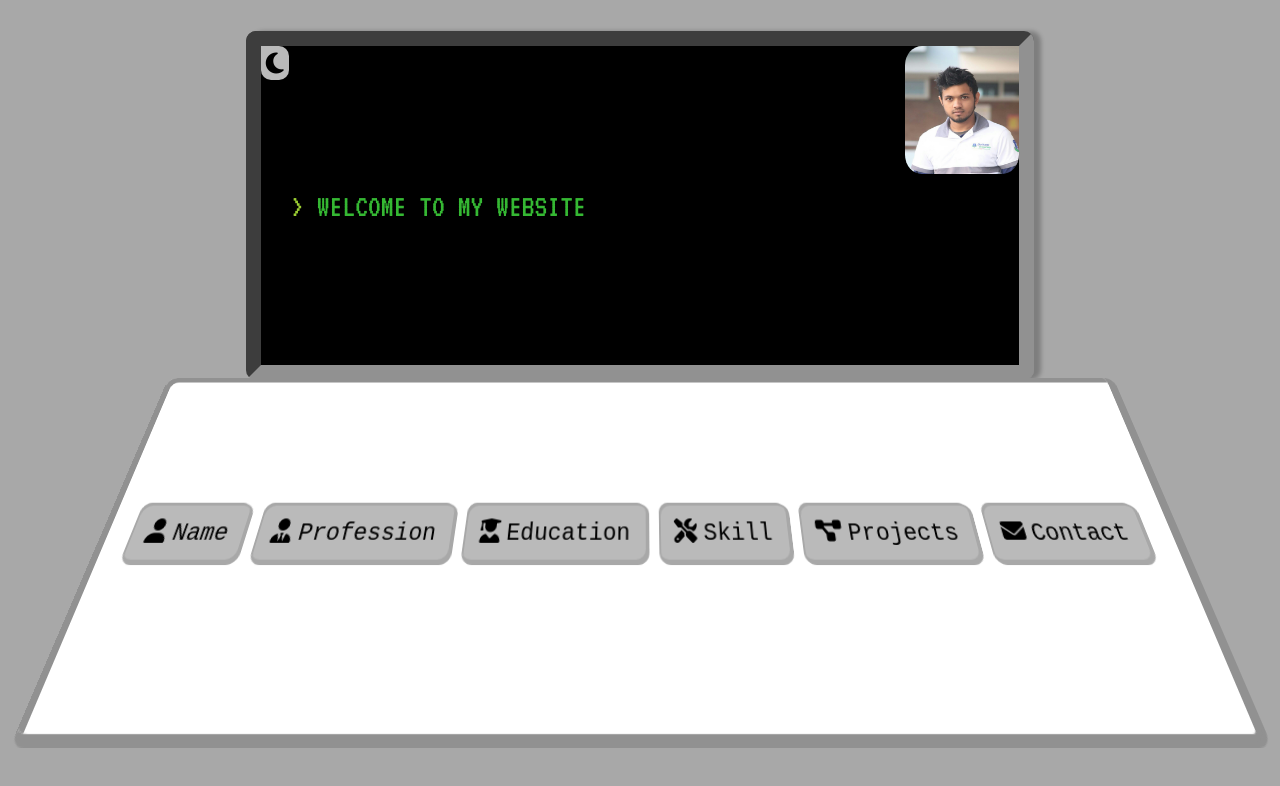
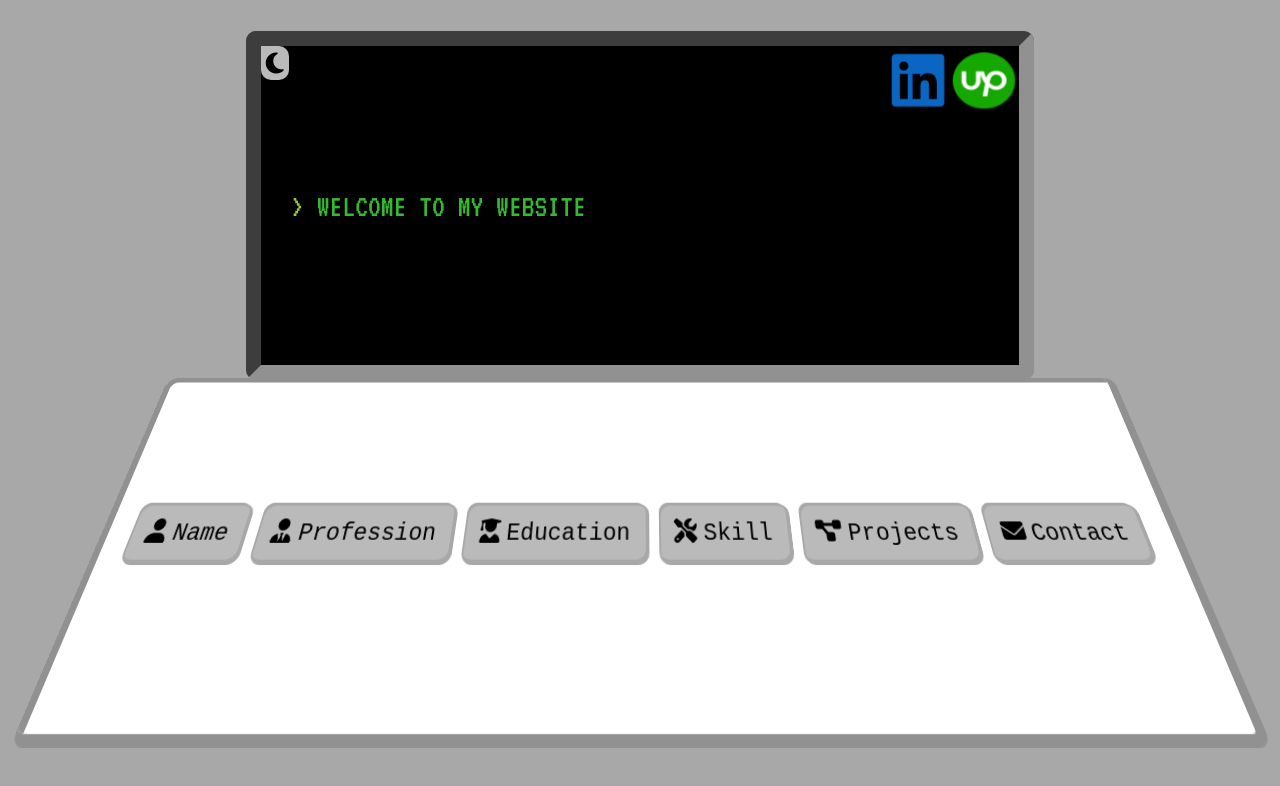
Before and after one commit to Sakkhor909/portfolio, a React (Create React App) app: page / in a window 1280 px wide. Shown: the top 786 px of the page. Built offline with nearby package versions, Linux system fonts and the light colour scheme; no server answers.

Commit message:
added social link

```diff
--- a/src/components/Monitor/Monitor.jsx
+++ b/src/components/Monitor/Monitor.jsx
@@ -2,13 +2,15 @@
 import React from "react";
 import {
   StyledMonitor,
+  SocialLinkSection,
+  SocialLink,
   MonitorMassage,
   Command,
   Blinker,
-  ErroeData,
+  ErroeData
 } from "./Monitor.styled";
-import MyImage from "../container/MyImage.styled";
-import image from "../../assets/images/MyImage.jpg";
+import UpworkImg from "../container/UpworkImg.styled";
+import image from "../../assets/images/upwork.png";
 import Typewriter from "typewriter-effect";
 import Button from "../container/Button.styled";
 import Icon from "../container/Icon";
@@ -23,7 +25,7 @@ function Monitor({
   Display,
   inputData,
   errorData,
-  setTheme,
+  setTheme
 }) {
   const ChangeTheme = () => {
     // play sound
@@ -44,7 +46,23 @@ function Monitor({
 
   return (
     <StyledMonitor>
-      <MyImage src={image} alt="my image" />
+      <SocialLinkSection>
+        <SocialLink
+          href="https://www.linkedin.com/in/minhajur-rahman/"
+          target="_blank"
+          rel="noopener noreferrer"
+        >
+          <i className="fab fa-linkedin linkedin-icon"></i>
+        </SocialLink>
+        <a
+          href="https://www.upwork.com/freelancers/~01c9dc588b478ed0c3"
+          target="_blank"
+          rel="noopener noreferrer"
+        >
+          <UpworkImg src={image} alt="Upwork" />
+        </a>
+      </SocialLinkSection>
+
       <Button name="themeButton" onClick={ChangeTheme} title="Change Theme">
         <Icon name={themeButtonIcon} />
       </Button>
@@ -58,7 +76,7 @@ function Monitor({
             strings: Massage,
             autoStart: true,
             delay: speed,
-            cursor: null,
+            cursor: null
           }}
         />
         <code>{inputData}</code>
@@ -70,7 +88,7 @@ function Monitor({
             <Typewriter
               options={{
                 strings: errorData,
-                autoStart: true,
+                autoStart: true
               }}
             />
           </ErroeData>
--- a/src/components/Monitor/Monitor.styled.js
+++ b/src/components/Monitor/Monitor.styled.js
@@ -8,7 +8,6 @@ export const StyledMonitor = styled.div`
     margin: -12px auto;
   }
   background: #000000;
-  box-shadow: 7px 0px 4px rgba(0, 0, 0, 0.25);
   border: 15px inset rgb(145 145 145);
   border-radius: 10px;
   display: flex;
@@ -18,6 +17,28 @@ export const StyledMonitor = styled.div`
   @media only screen and (max-width: 750px) {
     width: 100%;
     min-height: 25vh;
+  }
+`;
+
+export const SocialLinkSection = styled.div`
+  position: absolute;
+  top: 10px;
+  right: 10px;
+  display: flex;
+  align-items: center;
+  justify-content: center;
+`;
+
+export const SocialLink = styled.a`
+  .linkedin-icon {
+    font-size: 3rem;
+    margin-right: 20px;
+    color: #0a66c2;
+    transform: perspective(500px) scale3d(1, 1, 1) translateZ(100px);
+    transition: all.5s transform ease-in;
+    &:hover {
+      transform: scale3d(1.3, 1.3, 1.5);
+    }
   }
 `;
 
--- a/src/components/container/MyImage.styled.js
+++ /dev/null
@@ -1,16 +0,0 @@
-import styled from "styled-components";
-
-const MyImage = styled.img`
-  width: 15%;
-  height: 40%;
-  position: absolute;
-  top: 0;
-  right: 0;
-  border-radius: 15% 0px 15% 15%;
-  @media (orientation: portrait) {
-    width: 25%;
-    height: 30%;
-  }
-`;
-
-export default MyImage;
--- /dev/null
+++ b/src/components/container/UpworkImg.styled.js
@@ -0,0 +1,19 @@
+import styled from "styled-components";
+
+const UpworkImg = styled.img`
+  width: 50px;
+  height: 45px;
+  border-radius: 15% 0px 15% 15%;
+  cursor: pointer;
+  transform: perspective(500px) scale3d(1, 1, 1) translateZ(100px);
+  transition: all.5s transform ease-in;
+  &:hover {
+    transform: scale3d(1.3, 1.3, 1.5);
+  }
+  @media (orientation: portrait) {
+    width: 25%;
+    height: 30%;
+  }
+`;
+
+export default UpworkImg;
--- a/src/config.js
+++ b/src/config.js
@@ -5,14 +5,14 @@ export const ButtonsData = [
     command: "Name",
     Text: "Name",
     Icon: "user",
-    MonitorData: "Minhajur Rahman",
+    MonitorData: "Minhajur Rahman"
   },
   {
     id: 2,
     command: "Profession",
     Text: "Profession",
     Icon: "user-tie",
-    MonitorData: "Full Stack Developer",
+    MonitorData: "Full Stack Developer"
   },
   {
     id: 3,
@@ -20,7 +20,7 @@ export const ButtonsData = [
     Text: "Education",
     Icon: "user-graduate",
     MonitorData: `I have studied Bachelor of Business Administration (BBA) with a major in Management Information system (MIS) graduated from <a href="https://daffodilvarsity.edu.bd/" target="_blank"> Daffodil Internation University  </a>`,
-    typingSpeed: 40,
+    typingSpeed: 40
   },
   {
     id: 4,
@@ -29,11 +29,11 @@ export const ButtonsData = [
     Icon: "tools",
     MonitorData: `<ul>
     <li> HTML, CSS, SASS</li>
-    <li> JavaScript, React JS </li>
+    <li> JavaScript, React JS, Next JS, Ember JS </li>
     <li> Node JS, Express JS </li>
     </ul>`,
     typingSpeed: 70,
-    display: "inline-block",
+    display: "inline-block"
   },
   {
     id: 5,
@@ -44,10 +44,11 @@ export const ButtonsData = [
       <li> Raw Javascript :
       <a href="https://sakkhor909.github.io/raw-javascript-projects/webcolorgame/" target="_blank"> Web Color Game </a>
       </li>
-      <li> Live Project : <a href="https://khuji.net/" target="_blank"> Khuji </a> </li>
+      <li> Directory Listing Website : <a href="https://khuji.vercel.app/" target="_blank"> Khuji </a> </li>
+      <li> Multi-Author Blogging Platform : <a href="https://blogism.vercel.app/" target="_blank"> Blogism </a> </li>
       </ul>`,
     typingSpeed: 70,
-    display: "inline-block",
+    display: "inline-block"
   },
   {
     id: 6,
@@ -57,8 +58,8 @@ export const ButtonsData = [
     MonitorData: "",
     typingSpeed: 70,
     display: "inline-block",
-    page: "contact",
-  },
+    page: "contact"
+  }
 ];
 
 // Need to add project from here
@@ -66,11 +67,11 @@ export const Projects = [
   {
     title: "Raw Javascript :",
     name: "Web Color Game",
-    link: "https://sakkhor909.github.io/javascript-projects/webcolorgame/",
+    link: "https://sakkhor909.github.io/javascript-projects/webcolorgame/"
   },
   {
     title: "Live Project :",
     name: "Khuji",
-    link: "https://khuji.net/",
-  },
+    link: "https://khuji.net/"
+  }
 ];
```
Also changed, not shown: src/assets/images/upwork.png (added).
